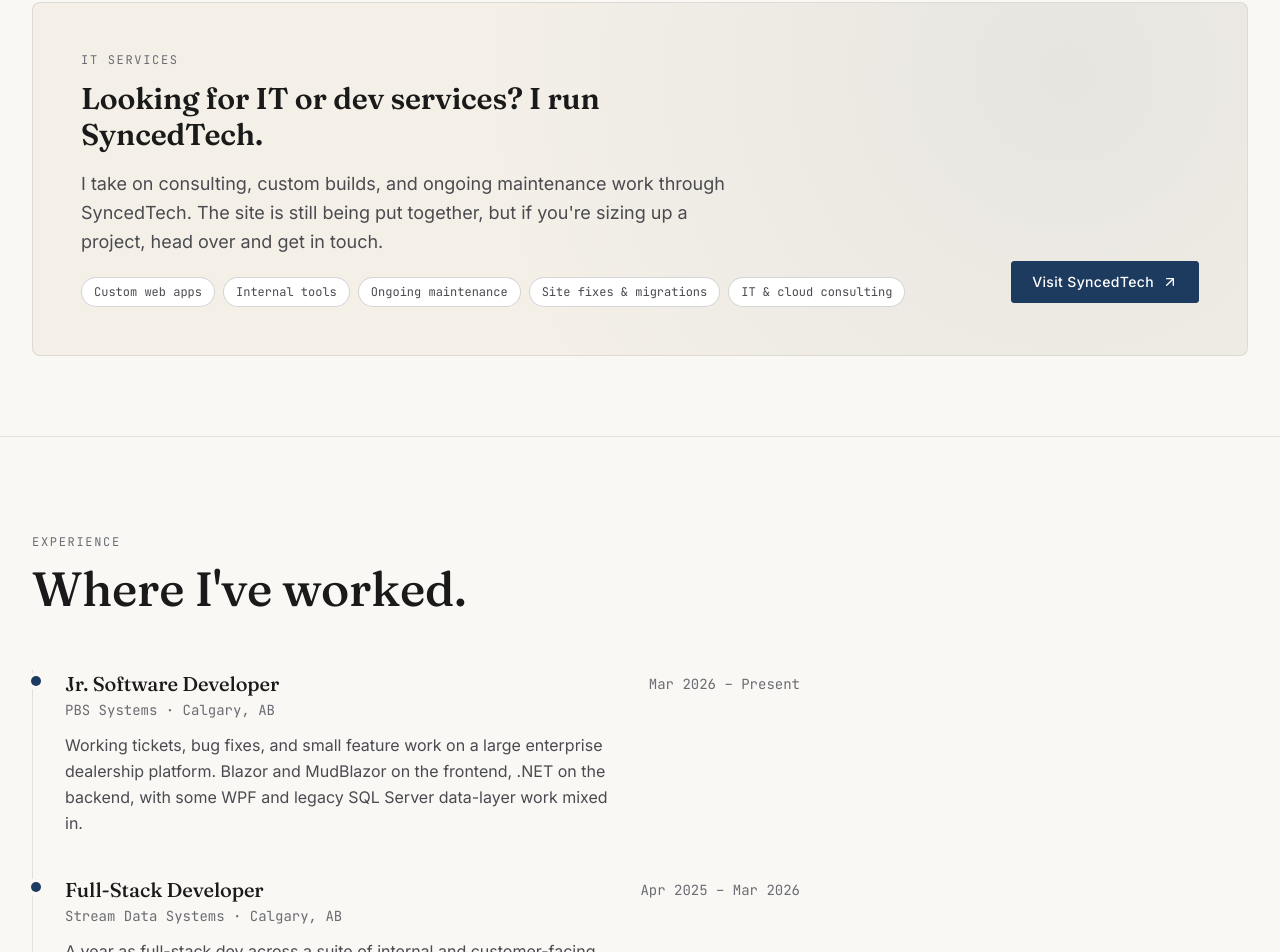
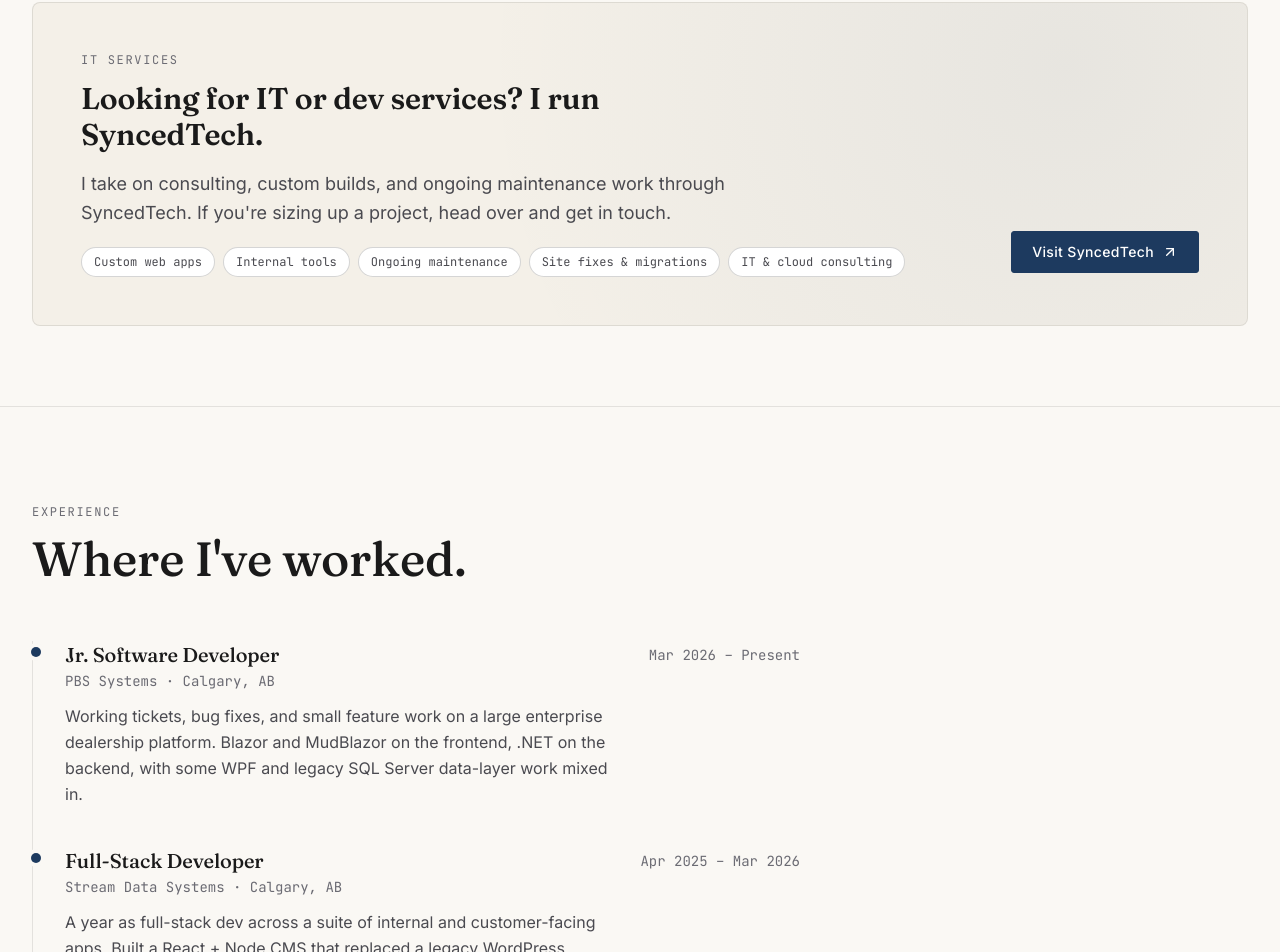
Before and after one commit to fisherjoey/portfolio-site, a React (Vite) app: page / in a window 1280 px wide. Shown: the part 5967-6919 px from the top of the page. Built offline with nearby package versions, Linux system fonts and the light colour scheme.

Commit message:
copy: SyncedTech site is live, drop 'still being put together'

```diff
--- a/src/components/sections/ServicesCTA.tsx
+++ b/src/components/sections/ServicesCTA.tsx
@@ -24,8 +24,7 @@
               </h2>
               <p className="mt-4 text-base md:text-lg text-[var(--text-secondary)] max-w-2xl leading-relaxed">
                 I take on consulting, custom builds, and ongoing maintenance work through
-                SyncedTech. The site is still being put together, but if you're sizing up a
-                project, head over and get in touch.
+                SyncedTech. If you're sizing up a project, head over and get in touch.
               </p>
               <ul className="mt-5 flex flex-wrap gap-2">
                 {services.map((s) => (
```
